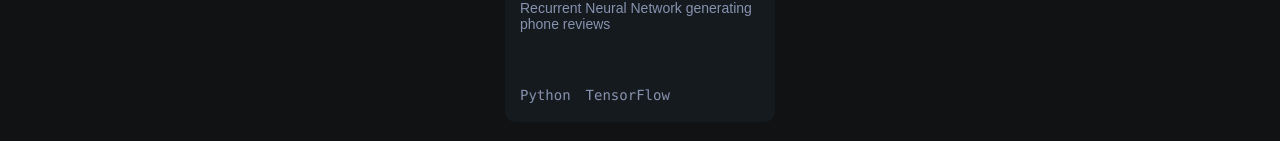
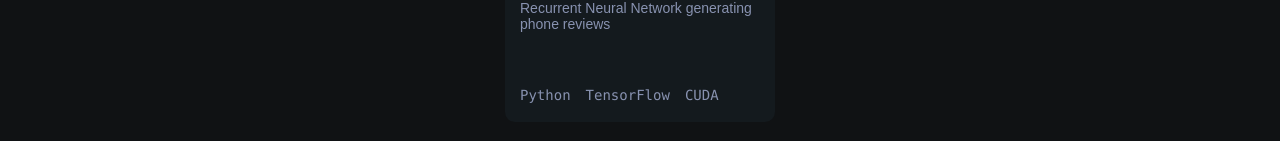
Before and after one commit to Duha-H/PortfolioSite, a React (Create React App) app: page /projects in a window 1280 px wide. Shown: the part 1083-1224 px from the top of the page. Built offline with nearby package versions, Linux system fonts and the light colour scheme.

Commit message:
Added CUDA to tech

```diff
--- a/src/projects/projectData.ts
+++ b/src/projects/projectData.ts
@@ -90,7 +90,7 @@ const projects: {[key: string]: ProjectItem} = {
       { content: require('../assets/project-media/karen_0.svg'), altText: 'Text Generating RNN cover image'},
       { content: require('../assets/project-media/karen_2.png'), altText: 'KAREN: The Cellphone Review-Generating RNN'},
     ],
-    tech: [TECH.PYTHON, TECH.TFLOW, ],
+    tech: [TECH.PYTHON, TECH.TFLOW, TECH.CUDA ],
     mode: 'team project',
     status: 'comp',
     openSource: false,
--- a/src/reusable-components/constants.ts
+++ b/src/reusable-components/constants.ts
@@ -42,6 +42,7 @@ export const TECH = {
   WIN: 'Windows',
   LINUX: 'Linux',
   GIT: 'Git',
+  CUDA: 'CUDA',
 }
 
 export const TECH_LOGOS = {
```
